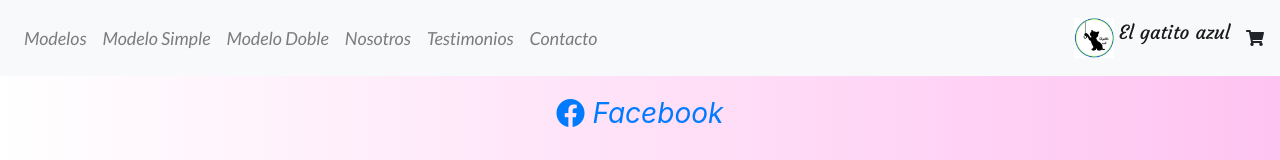
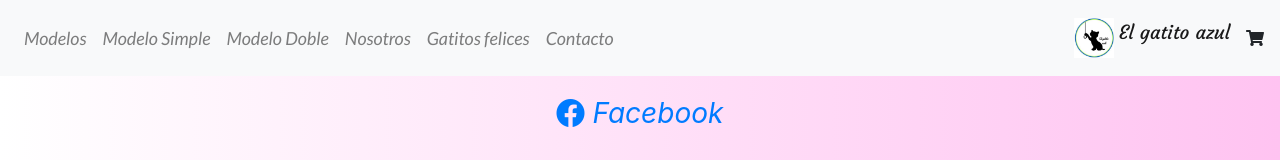
Before and after one commit to spancavil/Ecommerce---Ancavil, a React (Create React App) app: page /contacto in a window 1280 px wide. Shown: the top 160 px of the page. Built offline with nearby package versions, Linux system fonts and the light colour scheme.

Commit message:
Cambio Testimonios por Gatitos Felices

```diff
--- a/src/App.js
+++ b/src/App.js
@@ -6,7 +6,7 @@ import {NavBar} from './NavBar';
 import ItemDetailContainer from './components/ItemDetailContainer';
 import Presentacion from './components/Presentacion';
 import Contacto from './components/Contacto';
-import Testimonios from './components/Testimonios';
+import GatitosFelices from './components/GatitosFelices';
 
 function App() {
   return (
@@ -43,8 +43,8 @@ function App() {
             </Switch>
 
             <Switch>
-                <Route path = '/testimonios'>
-                    <Testimonios></Testimonios>
+                <Route path = '/gatitosfelices'>
+                    <GatitosFelices></GatitosFelices>
                 </Route>
             </Switch>
 
--- a/src/NavBar/index.js
+++ b/src/NavBar/index.js
@@ -27,8 +27,8 @@ export const NavBar = () => {  //Declaración de una constante en JSX (un extens
             Nosotros
           </NavLink>
 
-          <NavLink to="/testimonios" activeClassName="current" className="nav-item nav-link">
-            Testimonios
+          <NavLink to="/gatitosfelices" activeClassName="current" className="nav-item nav-link">
+            Gatitos felices
           </NavLink>
 
           <NavLink to = "/contacto" activeClassName="current" className="nav-item nav-link">
```
Also changed, not shown: src/components/GatitosFelices/index.js (renamed from src/components/Testimonios/index.js).
